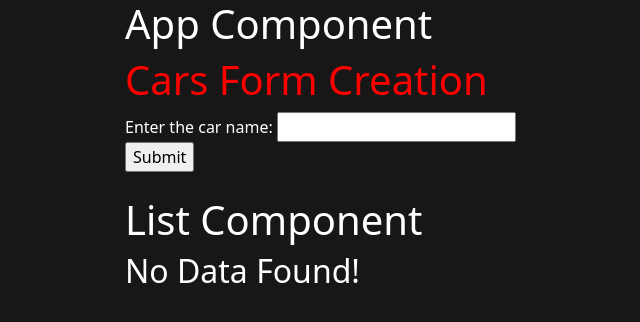
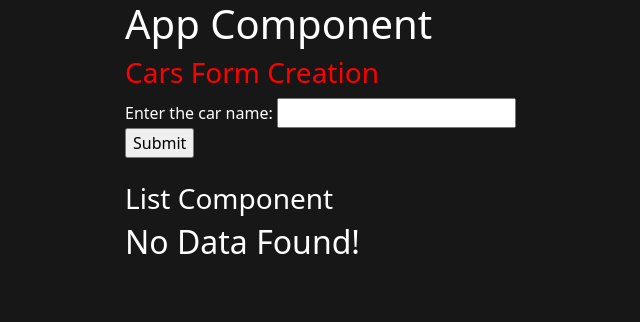
Before and after one commit to Thrisith/firstAngular, an Angular app: page / in a window 1280 px wide. Shown: the top 322 px of the page, without its empty margins (265-905 px from the left). Built offline with nearby package versions, Linux system fonts and the light colour scheme.

Commit message:
Fifth Commit - Output Decoratives (Child to Parent)

```diff
--- a/src/app/app.component.html
+++ b/src/app/app.component.html
@@ -1,2 +1,2 @@
 <h1>App Component</h1>
-<app-form></app-form>
+<app-list></app-list>
--- a/src/app/form/form.component.html
+++ b/src/app/form/form.component.html
@@ -1,4 +1,4 @@
-<h1 [ngStyle]="{'color':'red'}">Cars Form Creation</h1>
+<h3 [ngStyle]="{'color':'red'}">Cars Form Creation</h3>
 <form action="" (ngSubmit)="addCar()">
     <label>Enter the car name:
     <input type="text" name="Carname" [(ngModel)]="carName"/>
@@ -8,4 +8,3 @@
     <input type="submit" value="Submit"/>
 </form>
 <br/>
-<app-list [carsInput]="cars"></app-list>
--- a/src/app/form/form.component.ts
+++ b/src/app/form/form.component.ts
@@ -1,4 +1,4 @@
-import { Component } from '@angular/core';
+import { Component, EventEmitter, Output } from '@angular/core';
 
 @Component({
   selector: 'app-form',
@@ -7,10 +7,12 @@ import { Component } from '@angular/core';
   styleUrl: './form.component.css'
 })
 export class FormComponent {
+  @Output() carAdded:EventEmitter<string[]>  = new EventEmitter;
   cars:string[]=[];
   carName = "";
   addCar(){
     this.cars.push(this.carName);
     this.carName="";
+    this.carAdded.emit(this.cars);
   }
 }
--- a/src/app/list/list.component.html
+++ b/src/app/list/list.component.html
@@ -1,4 +1,5 @@
-<h1>List Component</h1>
+<app-form (carAdded)="carDataAdded($event)"></app-form>
+<h3>List Component</h3>
 <div *ngIf = "cars.length>0; then listDirective; else noData"></div>
 <ng-template #listDirective>
 <ol>
--- a/src/app/list/list.component.ts
+++ b/src/app/list/list.component.ts
@@ -7,5 +7,8 @@ import { Component, Input} from '@angular/core';
   styleUrl: './list.component.css'
 })
 export class ListComponent {
-  @Input("carsInput") cars:string[]=[];
+  cars:string[]=[];
+  carDataAdded(carData:string[]){
+    this.cars = carData;
+  }
 }
```
